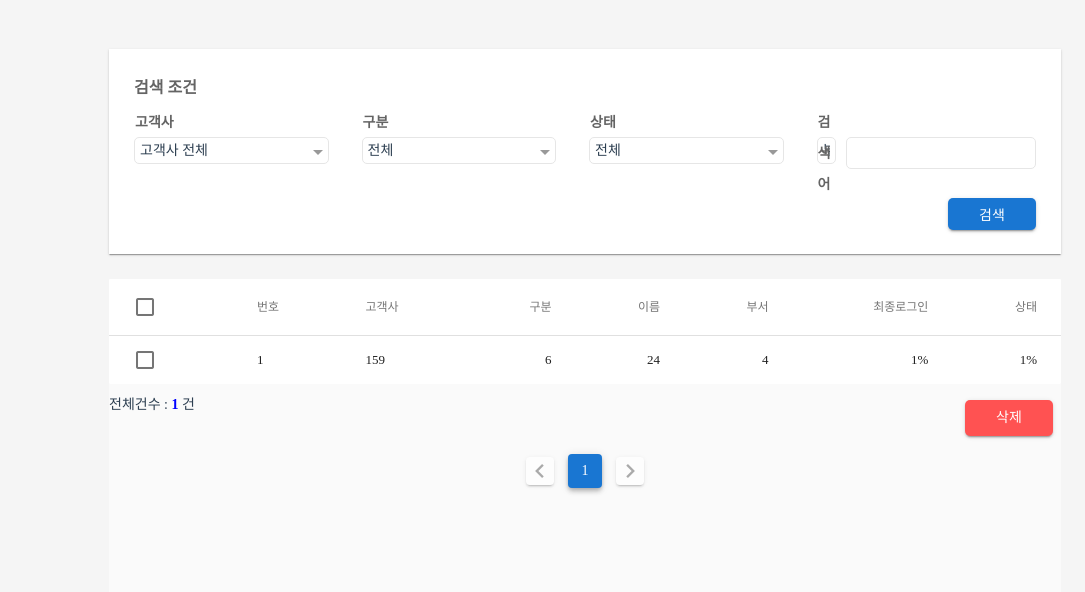
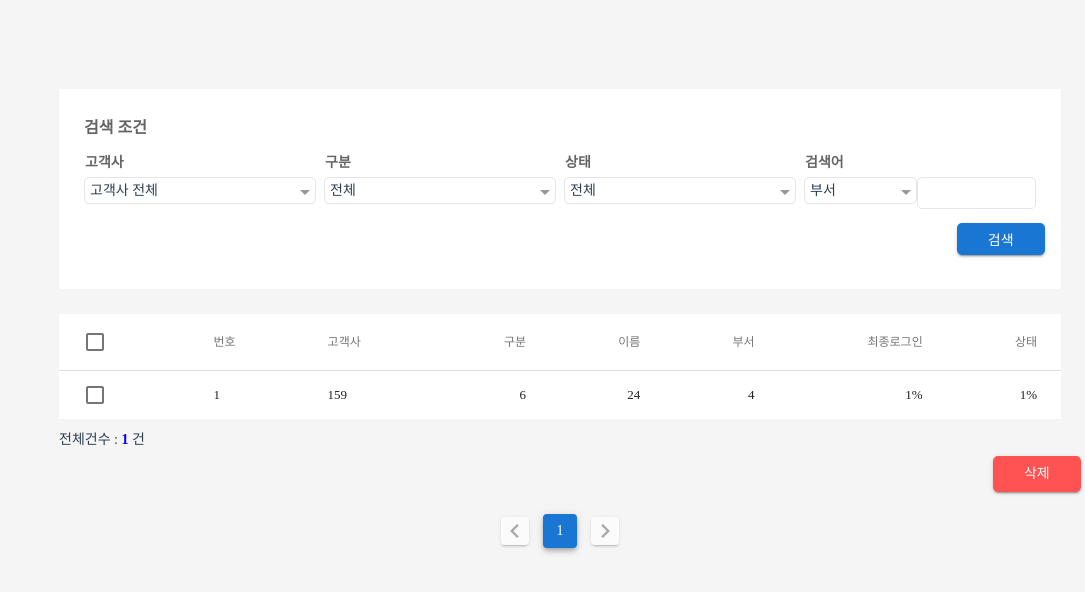
Before and after one commit to Fungramming/iCRAFT-BrandSafer_front, a Vue app: page /admin/customerAccount in a window 1280 px wide. Shown: the top 592 px of the page, without its empty margins (195-1280 px from the left). Built offline with nearby package versions, Linux system fonts and the light colour scheme; a web font is replaced by a local one.

Commit message:
fix Admin pages

```diff
--- a/src/App.vue
+++ b/src/App.vue
@@ -65,7 +65,7 @@ a {
   left: 0;
 }
 .contents {
-  padding-left: 280px;
+  padding-left: 230px;
   height: 97%;
   overflow: hidden;
 }
--- a/src/components/Admin/CustomerAccount.vue
+++ b/src/components/Admin/CustomerAccount.vue
@@ -67,9 +67,9 @@
           <input class="input-text" type="text">
         </v-flex>
       </v-layout>
-      <span class="text-xs-center search-btn">
-        <v-btn color="primary" dark>검색</v-btn>
-      </span>
+      <v-flex d-flex xs12 sm12 md1 offset-md11>
+        <v-btn class="search-btn" color="primary" dark>검색</v-btn>
+      </v-flex>
     </div>
     <!-- table wrap -->
     <v-app class="inspire">
@@ -106,15 +106,16 @@
           <td class="text-xs-right">{{ props.item.date }}</td>
         </template>
       </v-data-table>
+      <span class="bottom-total">전체건수 : <span class="bottom-total-result">{{desserts.length}}</span> 건</span>
       <div class="bottom-contents-wrap">
-        <span class="bottom-total">전체건수 : <span class="bottom-total-result">{{desserts.length}}</span> 건</span>
-        <div class="bottom-btn-wrap">
-          <!-- <v-btn color="primary" dark @click.stop="dialog = true">등록</v-btn> -->
-          <v-btn color="error" dark>삭제</v-btn>
+        <v-layout row wrap btn-group>
+          <v-flex d-flex xs12 sm12 md1 offset-md11>
+            <v-btn color="error" dark>삭제</v-btn>
+          </v-flex>
+        </v-layout>
+        <div class="text-xs-center pt-2">
+          <v-pagination v-model="pagination.page" :length="pages"></v-pagination>
         </div>
-      </div>
-      <div class="text-xs-center pt-2">
-        <v-pagination v-model="pagination.page" :length="pages"></v-pagination>
       </div>
     </v-app>
   </div>
--- a/src/components/Admin/CustomerManagement.vue
+++ b/src/components/Admin/CustomerManagement.vue
@@ -4,7 +4,7 @@
     <div class="tableBs-top">
       <p>검색 조건</p>
       <v-layout row wrap>
-        <v-flex d-flex xs12 sm12 md12>
+        <v-flex d-flex xs12 sm12 md2>
           <div class="selectbox select-search">
             <span>검색어</span>
             <select id="select1" name="searchType" class="form-control" size="1">
@@ -12,12 +12,14 @@
               <option value="대표자">대표자</option>
             </select>
           </div>
+        </v-flex>
+        <v-flex d-flex xs12 sm12 md5>
           <input class="input-text" type="text">
         </v-flex>
       </v-layout>
-      <span class="text-xs-center search-btn">
-        <v-btn color="primary" dark>검색</v-btn>
-      </span>
+      <v-flex d-flex xs12 sm12 md1 offset-md11>
+        <v-btn class="search-btn" color="primary" dark>검색</v-btn>
+      </v-flex>
     </div>
     <!-- table wrap -->
     <v-app class="inspire">
@@ -59,17 +61,23 @@
           <td class="text-xs-right">{{ props.item.date }}</td>
         </template>
       </v-data-table>
+      <span class="bottom-total">전체건수 : <span class="bottom-total-result">{{desserts.length}}</span> 건</span>
       <div class="bottom-contents-wrap">
-        <span class="bottom-total">전체건수 : <span class="bottom-total-result">{{desserts.length}}</span> 건</span>
-        <div class="bottom-btn-wrap">
+        <v-layout row wrap btn-group>
+          <v-flex d-flex xs12 sm12 md1 offset-md10>
+            <v-btn color="error" dark>삭제</v-btn>
+          </v-flex>
+          <v-flex d-flex xs12 sm12 md1>
             <v-btn color="primary" dark @click.stop="dialog = true">등록</v-btn>
-          <v-btn color="error" dark>삭제</v-btn>
-        </div>
-      </div>
+          </v-flex>
+        </v-layout>
         <div class="text-xs-center pt-2">
           <v-pagination v-model="pagination.page" :length="pages"></v-pagination>
         </div>
+      </div>
     </v-app>
+
+    <v-flex d-flex xs12 sm12 md12>
     <!-- modal dialog -->
     <v-dialog
       v-model="dialog"
@@ -90,46 +98,49 @@
             <v-btn dark flat @click.native="dialog = false">저장</v-btn>
           </v-toolbar-items>
         </v-toolbar>
+
           <!-- 내용이 많을경우 왼쪽, 오른쪽 면 분할 -->
           <!-- left side modal -->
+            <!-- <v-flex d-flex xs12 sm12 md1> -->
               <div class="card-left">
                 <v-card-text>
                   <v-list three-line subheader>
-              <v-list-tile avatar>
+                    <!-- <v-layout row wrap> -->
+                    <v-flex d-flex xs12 sm12 md5>
                       <label class="input-title">고객사코드
                         <span class="text-danger">*</span>
                       </label>
                       <input class="input-text" type="text" required="required" placeholder="고객사코드">
-              </v-list-tile>
-              <v-list-tile avatar>
+                    </v-flex>
+                    <v-flex d-flex xs12 sm12 md5>
                       <label class="input-title">고객사(한국어)
                         <span class="text-danger">*</span>
                       </label>
                       <input class="input-text" type="text" required="required" placeholder="고객사(한국어)">
-              </v-list-tile>
-              <v-list-tile avatar>
+                    </v-flex>
+                    <v-flex d-flex xs12 sm12 md5>
                       <label class="input-title">고객사(영어)</label>
                       <input class="input-text" type="text">
-              </v-list-tile>
-              <v-list-tile avatar>
+                    </v-flex>
+                    <v-flex d-flex xs12 sm12 md5>
                       <label class="input-title">고객사(중국어)</label>
                       <input class="input-text" type="text">
-              </v-list-tile>
-              <v-list-tile avatar>
+                    </v-flex>
+                    <v-flex d-flex xs12 sm12 md5>
                       <label class="input-title">주소(한국어)
                         <span class="text-danger">*</span>
                       </label>
                       <input class="input-text" type="text" required="required" placeholder="주소(한국어)">
-              </v-list-tile>
-              <v-list-tile avatar>
+                    </v-flex>
+                    <v-flex d-flex xs12 sm12 md5>
                       <label class="input-title">주소(영어)</label>
                       <input class="input-text" type="text">
-              </v-list-tile>
-              <v-list-tile avatar>
+                    </v-flex>
+                    <v-flex d-flex xs12 sm12 md5>
                       <label class="input-title">주소(중국어)</label>
                       <input class="input-text" type="text">
-              </v-list-tile>
-              <v-list-tile avatar>
+                    </v-flex>
+                    <v-flex d-flex xs12 sm12 md5>
                       <label class="input-title">전화번호</label>
                       <span class="selectbox">
                         <select id="telephone1" class="form-control" name="telephone1">
@@ -156,8 +167,8 @@
                       </span>
                       <input class="input-text input-tel" type="tel">
                       <input class="input-text input-tel" type="tel">
-              </v-list-tile>
-              <v-list-tile avatar>
+                    </v-flex>
+                    <v-flex d-flex xs12 sm12 md5>
                       <label class="input-title">팩스번호</label>
                       <span class="selectbox">
                         <select id="telephone1" class="form-control" name="telephone1">
@@ -184,74 +195,100 @@
                       </span>
                       <input class="input-text input-tel" type="tel">
                       <input class="input-text input-tel" type="tel">
-              </v-list-tile>
-              <v-list-tile avatar>
+                    </v-flex>
+                    <v-flex d-flex xs12 sm12 md5>
                       <label class="input-title">대표자(한국어)
                         <span class="text-danger">*</span>
                       </label>
                       <input class="input-text" type="text" required="required" placeholder="대표자(한국어)">
-              </v-list-tile>
-              <v-list-tile avatar>
+                    </v-flex>
+                    <v-flex d-flex xs12 sm12 md5>
                       <label class="input-title">대표자(영어)</label>
                       <input class="input-text" type="text" required="required">
-              </v-list-tile>
-              <v-list-tile avatar>
+                    </v-flex>
+                    <v-flex d-flex xs12 sm12 md5>
                       <label class="input-title">대표자(중국어)</label>
                       <input class="input-text" type="text" required="required">
-              </v-list-tile>
-              <v-list-tile avatar>
+                    </v-flex>
+                    <v-flex d-flex xs12 sm12 md5>
                       <label class="input-title input-mr">사업자등록번호
                         <span class="text-danger">*</span>
                       </label>
                       <input class="input-text input-tel" type="tel">
                       <input class="input-text input-tel" type="tel">
                       <input class="input-text input-tel" type="tel">
-              </v-list-tile>
-              <v-list-tile avatar>
+                    </v-flex>
+                    <v-flex d-flex xs12 sm12 md5>
                       <label class="input-title">사업자등록증
                         <span class="text-danger">*</span>
                       </label>
                       <input class="input-file" type="file" required="required">
                       <span class="file-txt">(사용가능한 파일 형식 : jpg, gif, png)</span>
-              </v-list-tile>
-              <v-list-tile avatar>
+                    </v-flex>
+                    <v-flex d-flex xs12 sm12 md5>
                       <label class="input-title">CI
                         <span class="text-danger">*</span>
                       </label>
                       <input class="input-file" type="file" required="required">
                       <span class="file-txt">(사용가능한 파일 형식 : jpg, gif, png)</span>
-              </v-list-tile>
-              <v-list-tile avatar>
+                    </v-flex>
+                    <v-flex d-flex xs12 sm12 md5>
                       <label class="input-title">URL
                         <span class="text-danger">*</span>
                       </label>
                       <input class="input-text" type="text" required="required">
-              </v-list-tile>
-              <v-list-tile avatar>
+                    </v-flex>
+                    <v-flex d-flex xs12 sm12 md5>
                       <label class="input-title">TnT로고이미지
                         <span class="text-danger">*</span>
                       </label>
                       <input class="input-file" type="file" required="required">
                       <span class="file-txt">(사용가능한 파일 형식 : jpg, gif, png)</span>
-              </v-list-tile>
-              <v-list-tile avatar>
+                    </v-flex>
+                    <v-flex d-flex xs12 sm12 md5>
                       <label class="input-title">설명(한국어)
                         <span class="text-danger">*</span>
                       </label>
                       <input class="input-text" type="text" required="required" placeholder="설명(한국어)">
-              </v-list-tile>
-              <v-list-tile avatar>
+                    </v-flex>
+                    <v-flex d-flex xs12 sm12 md5>
                       <label class="input-title">설명(영어)</label>
                       <input class="input-text" type="text" required="required">
-              </v-list-tile>
-              <v-list-tile avatar>
+                    </v-flex>
+                    <v-flex d-flex xs12 sm12 md5>
                       <label class="input-title">설명(중국어)</label>
                       <input class="input-text" type="text" required="required">
-              </v-list-tile>
+                    </v-flex>
+                    <v-divider></v-divider>
+                    <!-- <v-list three-line subheader> -->
+                      <v-subheader>계약 정보</v-subheader>
+                      <v-flex d-flex xs12 sm12 md5>
+                        <label class="input-title">계약서명
+                          <span class="text-danger">*</span>
+                        </label>
+                        <input class="input-text" type="text" required="required">
+                      </v-flex>
+                      <v-flex d-flex xs12 sm12 md5>
+                        <label class="input-title">계약기간
+                          <span class="text-danger">*</span>
+                        </label>
+                        <input class="input-text" type="text" required="required">
+                      </v-flex>
+                      <v-flex d-flex xs12 sm12 md5>
+                        <label class="input-title">사업자등록증
+                          <span class="text-danger">*</span>
+                        </label>
+                        <input class="input-file" type="file" required="required">
+                        <span class="file-txt">(사용가능한 파일 형식 : pdf)</span>
+                      </v-flex>
+                    <!-- </v-list> -->
+                    <!-- </v-layout> -->
                   </v-list>
                 </v-card-text>
               </div>
+            <!-- </v-flex> -->
             <!-- right side modal -->
+            <!-- <v-flex d-flex xs12 sm12 md12>
               <div class="card-right">
                 <v-card-text class="card-text-right">
                   <v-list three-line subheader>
@@ -282,9 +319,11 @@
                   </v-list>
                 </v-card-text>
               </div>
+            </v-flex> -->
         <!-- <div style="flex: 1 1 auto;"></div> -->
       </v-card>
     </v-dialog>
+    </v-flex>
   </div>
 </template>
 
@@ -518,7 +557,7 @@ export default {
           exponent: 7,
           call_number: "6%",
           date: "6%"
-        }
+        },
       ]
     };
   },
--- a/src/scss/table.scss
+++ b/src/scss/table.scss
@@ -3,11 +3,11 @@
   // 검색조건 및 검색어 입력 창 wrap
   &-top {
     text-align: left;
-    margin: 25px 0;
+    margin: 65px 0 25px 0;
     padding: 25px;
     background-color: #fff;
-    -webkit-box-shadow: 0 2px 1px -1px rgba(0,0,0,.2),0 1px 1px 0 rgba(0,0,0,.14),0 1px 3px 0 rgba(0,0,0,.12);
-    box-shadow: 0 2px 1px -1px rgba(0,0,0,.2),0 1px 1px 0 rgba(0,0,0,.14),0 1px 3px 0 rgba(0,0,0,.12);
+    // -webkit-box-shadow: 0 2px 1px -1px rgba(0,0,0,.2),0 1px 1px 0 rgba(0,0,0,.14),0 1px 3px 0 rgba(0,0,0,.12);
+    // box-shadow: 0 2px 1px -1px rgba(0,0,0,.2),0 1px 1px 0 rgba(0,0,0,.14),0 1px 3px 0 rgba(0,0,0,.12);
     p {
       color: #646464;
       font-size: 16px;
@@ -16,7 +16,7 @@
     }
     .d-flex {
       margin-bottom: 10px;
-      // 검색조건
+      // 검색조건 - 검색어
       .selectbox {
         display: inline-block;
         position: relative;
@@ -25,7 +25,7 @@
         border: 1px solid #e6e6e6;
         border-radius: 5px;
         z-index: 1;
-        margin: 0 25px 25px 0;
+        margin-bottom: 10px;
         &:before {
           content: "";
           position: absolute;
@@ -58,40 +58,32 @@
           appearance: none;
         }
       }
-      // 검색조건 - 검색어
-      .select-search {
-        width: 40%;
-        margin-right: 0;
-      }
       // 검색어 창
       .input-text {
-        // width: 50%;
+        width: 100%;
         border: 1px solid #e6e6e6;
         padding: 5px;
         border-radius: 5px;
-        margin-left: 10px;
         height: 32px;
       }
     }
     // 검색 버튼
     .search-btn {
-      button {
-        border-radius: 5px;
-        height: 32px;
-        margin: -5px 0 -1px 5px;
-        float: right;
-      }
-      &:after {
-        content: '';
-        clear: both;
-        display: block;
-      }
+      border-radius: 5px;
+      height: 32px;
+      margin: -5px 0px -1px 0;
+      // float: right;
+      // &:after {
+      //   content: '';
+      //   clear: both;
+      //   display: block;
+      // }
     }
   }
 
   // table 최상위 wrap
   .inspire {
-    // background: #fff;
+    background: none;
     // -webkit-box-shadow: 0 2px 1px -1px rgba(0,0,0,.2),0 1px 1px 0 rgba(0,0,0,.14),0 1px 3px 0 rgba(0,0,0,.12);
     // box-shadow: 0 2px 1px -1px rgba(0,0,0,.2),0 1px 1px 0 rgba(0,0,0,.14),0 1px 3px 0 rgba(0,0,0,.12);
     height: 0;
@@ -105,22 +97,18 @@
         -webkit-box-shadow: none !important;
         box-shadow: none !important;
       }
-    }
-    // 삭제, 등록 버튼 wrap
-    .bottom-contents-wrap {
+      // 페이지네이션, 삭제, 등록 버튼 wrap
       .bottom-total {
-        float: left;
+        text-align: left;
+        margin-top: 10px;
         &-result {
           font-weight: 600;
           color: blue;
         }
-        text-align: left;
-        margin-top: 10px;
       }
-      .bottom-btn-wrap {
-        margin-top: 10px;
+      .bottom-contents-wrap {
         button {
-          float: right;
+          // float: right;
           border-radius: 5px;
         }
       }
```
Also changed, not shown: src/scss/modal.scss (+13 -16 lines). Lines whose indentation alone changed are shown as unchanged.
